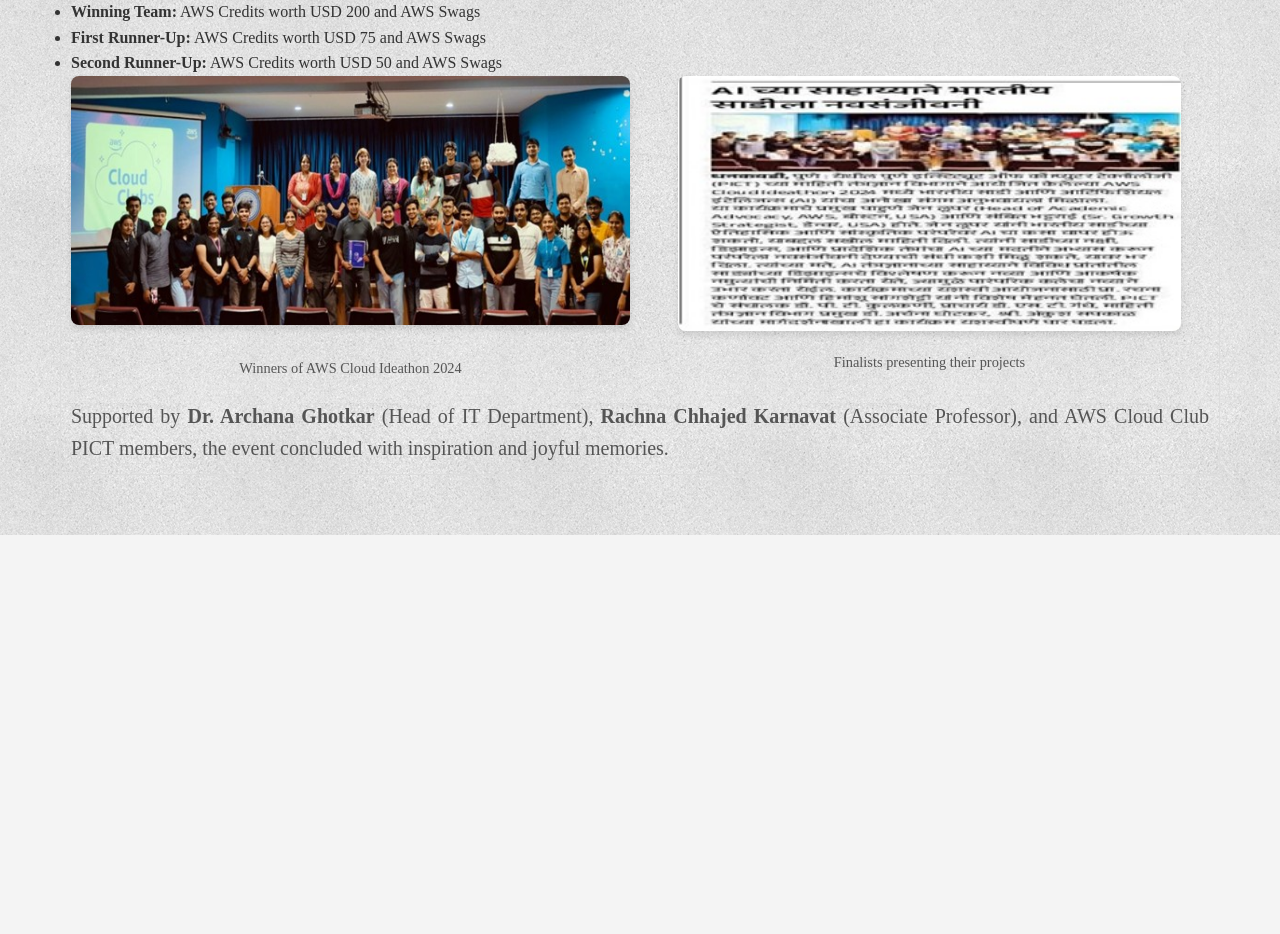
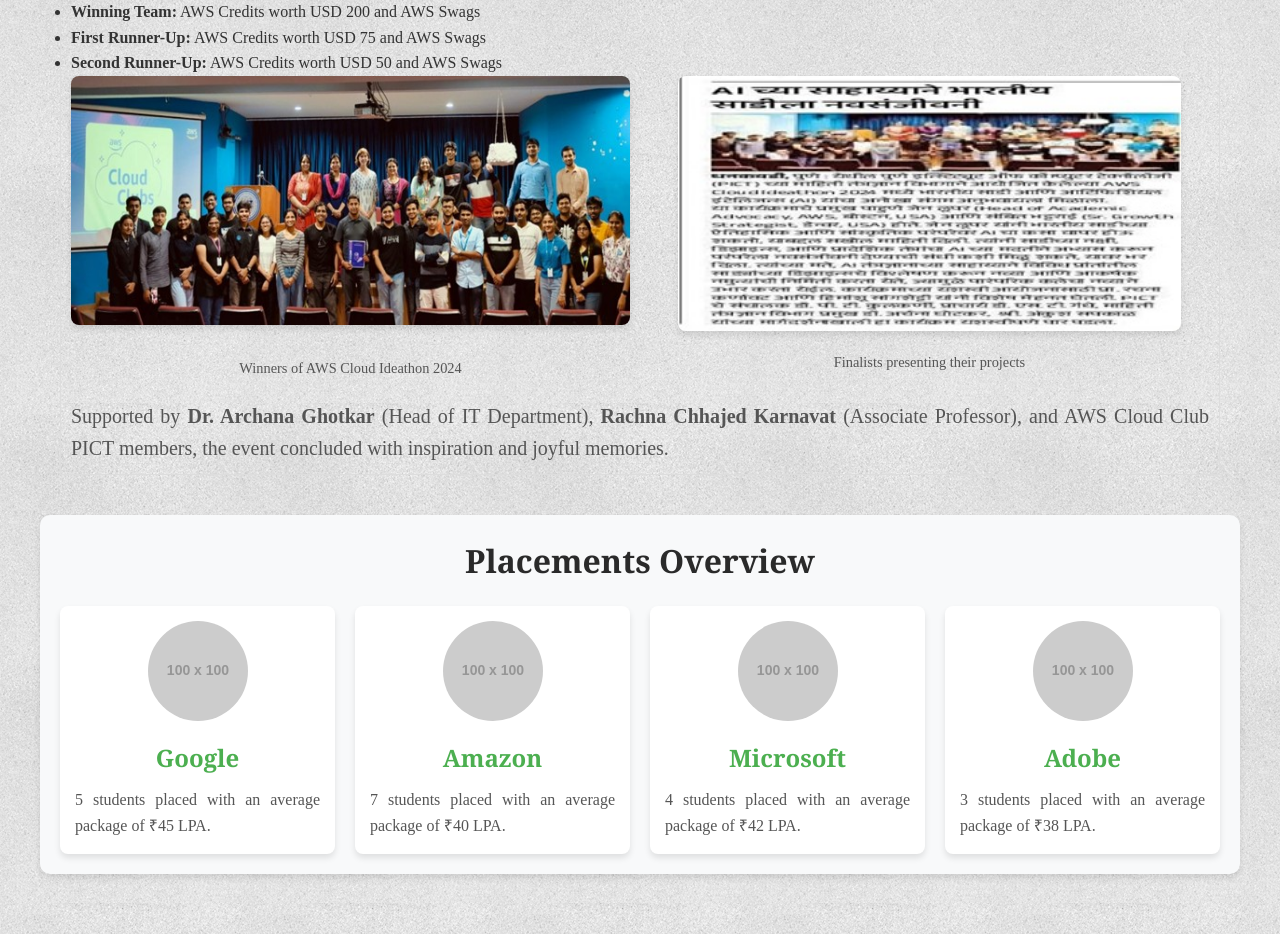
Before and after one commit to DevTaneja/Newsletter, a plain HTML site: page index.html in a window 1280 px wide. Shown: the part 2097-3031 px from the top of the page. Before the commit the page ends 2632 px from the top, so only its background shows below. Drawn offline with Linux system fonts and the light colour scheme; placeholder pictures from the web are drawn by us; a web font is replaced by a local one.

Commit message:
placements

```diff
--- a/index.css
+++ b/index.css
@@ -240,3 +240,52 @@
   line-height: 1.6;
   margin: 20px;
 }
+
+
+/* Placements Section Styles */
+#placements {
+  margin-top: 40px;
+  padding: 20px;
+  background-color: #f8f9fa;
+  border-radius: 10px;
+  box-shadow: 0 4px 6px rgba(0, 0, 0, 0.1);
+}
+
+#placements h2 {
+  text-align: center;
+  font-size: 2rem;
+  color: #2a2a2a;
+  margin-bottom: 20px;
+}
+
+.placements-grid {
+  display: grid;
+  grid-template-columns: repeat(auto-fit, minmax(250px, 1fr));
+  gap: 20px;
+}
+
+.placement-item {
+  background-color: #fff;
+  padding: 15px;
+  border-radius: 8px;
+  text-align: center;
+  box-shadow: 0 4px 6px rgba(0, 0, 0, 0.1);
+}
+
+.placement-item img {
+  border-radius: 50%;
+  width: 100px;
+  height: 100px;
+  margin-bottom: 10px;
+}
+
+.placement-item h3 {
+  font-size: 1.5rem;
+  color: #4caf50;
+  margin-bottom: 10px;
+}
+
+.placement-item p {
+  font-size: 1rem;
+  color: #555;
+}
--- a/index.html
+++ b/index.html
@@ -139,5 +139,32 @@
         </div>
       </div>
 
+<!-- Placements Section -->
+<section id="placements">
+  <h2>Placements Overview</h2>
+  <div class="placements-grid">
+    <div class="placement-item">
+      <img src="https://via.placeholder.com/100" alt="Google">
+      <h3>Google</h3>
+      <p>5 students placed with an average package of ₹45 LPA.</p>
+    </div>
+    <div class="placement-item">
+      <img src="https://via.placeholder.com/100" alt="Amazon">
+      <h3>Amazon</h3>
+      <p>7 students placed with an average package of ₹40 LPA.</p>
+    </div>
+    <div class="placement-item">
+      <img src="https://via.placeholder.com/100" alt="Microsoft">
+      <h3>Microsoft</h3>
+      <p>4 students placed with an average package of ₹42 LPA.</p>
+    </div>
+    <div class="placement-item">
+      <img src="https://via.placeholder.com/100" alt="Adobe">
+      <h3>Adobe</h3>
+      <p>3 students placed with an average package of ₹38 LPA.</p>
+    </div>
+  </div>
+</section>
+
   </body>
 </html>
```
